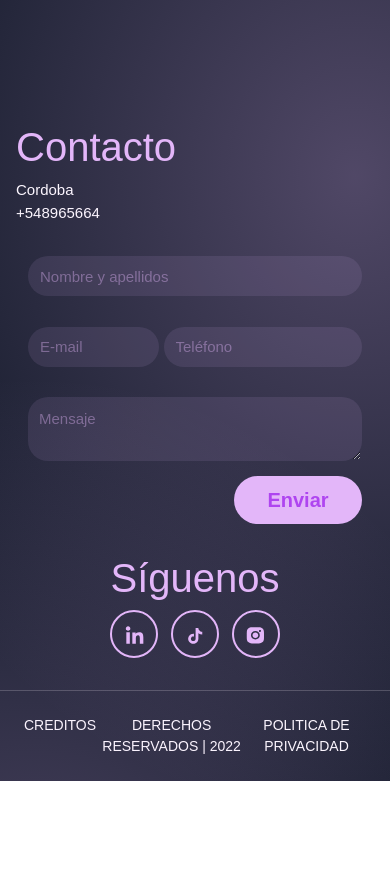
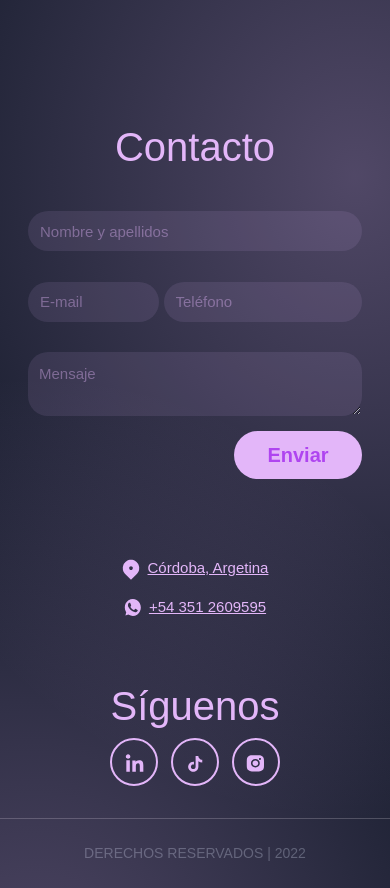
Before and after one commit to Nikkun13/TrabajoTop10, a React (Create React App) app: page / in a window 390 px wide. Shown: the part 5960-6848 px from the top of the page. Before the commit the page ends 6741 px from the top, so only its background shows below. Built offline with nearby package versions, Linux system fonts and the light colour scheme.

Commit message:
new footer responsive v1

```diff
--- a/src/components/Contact/Contact.css
+++ b/src/components/Contact/Contact.css
@@ -29,27 +29,7 @@
   margin-left: 5.5rem;
   margin-right: 5rem;
 }
-@media (max-width: 763px) {
-  .contactTituloDos {
-    font-size: 9.5vh;
-    padding: 0px;
-  }
-  .contacto {
-    align-items: center;
-    flex-direction: column;
-    width: 100%;
-  }
-  .formAndContact {
-    flex-wrap: wrap;
-    gap: 2rem;
-    margin-left: 1rem;
-    margin-right: 1rem;
-    justify-content: center;
-  }
-  .contactMail {
-    font-size: 3.5vh;
-  }
-}
+
 .contacto {
   display: flex;
   flex-direction: column;
@@ -104,6 +84,15 @@ li {
 .contForm {
   font-size: 40px;
   color: #e3b6f9;
+}
+.contacto a {
+  z-index: 1;
+  color: #e3b6f9;
+  text-decoration: true;
+  margin-bottom: 1rem;
+}
+.contacto a svg {
+  margin-right: 0.5rem;
 }
 .Button {
   z-index: 1;
@@ -180,3 +169,24 @@ textarea:focus {
   animation: 0.3s ease-out;
   transition: all 0.3s linear;
 }
+@media (max-width: 763px) {
+  .contactTituloDos {
+    font-size: 9.5vh;
+    padding: 0px;
+  }
+  .contacto {
+    align-items: center;
+    flex-direction: column;
+    width: 100%;
+  }
+  .formAndContact {
+    flex-wrap: wrap;
+    gap: 2rem;
+    margin-left: 1rem;
+    margin-right: 1rem;
+    justify-content: center;
+  }
+  .contactMail {
+    font-size: 3.5vh;
+  }
+}
--- a/src/components/Contact/Contact.js
+++ b/src/components/Contact/Contact.js
@@ -1,8 +1,11 @@
 import "./Contact.css";
 import { CopyToClipboard } from "react-copy-to-clipboard";
 import { useState } from "react";
+import useScreenSize from "../../hooks/useScreenSize";
 
 const Contact = () => {
+  const { width } = useScreenSize();
+
   const [mensaje, setMensaje] = useState("Copiar email");
   const copiar = () => {
     setMensaje("¡email copiado!");
@@ -15,8 +18,10 @@ const Contact = () => {
     let x = e.clientX;
     let y = e.clientY;
 
-    e.target.children[0].style.top = y - 50 + "px";
-    e.target.children[0].style.left = x - 100 + "px";
+    if (e.target.className === "contactMail") {
+      e.target.children[0].style.top = y - 50 + "px";
+      e.target.children[0].style.left = x - 80 + "px";
+    }
   };
   return (
     <div id="contacto">
@@ -42,8 +47,46 @@ const Contact = () => {
       <div className="formAndContact">
         <section className="contacto">
           <h5 className="contForm">Contacto</h5>
-          <span>Cordoba</span>
-          <span>+548965664</span>
+          {width > 767 && (
+            <>
+              <a
+                target="blank"
+                href="https://www.google.com.ar/maps/place/C%C3%B3rdoba/@-31.399084,-64.3344302,11z/data=!3m1!4b1!4m5!3m4!1s0x9432985f478f5b69:0xb0a24f9a5366b092!8m2!3d-31.4200833!4d-64.1887761"
+              >
+                <svg
+                  width="18"
+                  height="21"
+                  viewBox="0 0 18 21"
+                  fill="none"
+                  xmlns="http://www.w3.org/2000/svg"
+                >
+                  <path
+                    d="M14.8337 14.9171L9 20.7508L3.16634 14.9171C2.01256 13.7633 1.22684 12.2933 0.908518 10.693C0.590198 9.09261 0.753581 7.43382 1.37801 5.92633C2.00243 4.41885 3.05986 3.13038 4.41656 2.22386C5.77326 1.31735 7.36831 0.833496 9 0.833496C10.6317 0.833496 12.2267 1.31735 13.5834 2.22386C14.9401 3.13038 15.9976 4.41885 16.622 5.92633C17.2464 7.43382 17.4098 9.09261 17.0915 10.693C16.7732 12.2933 15.9874 13.7633 14.8337 14.9171ZM9 10.9168C9.48623 10.9168 9.95255 10.7236 10.2964 10.3798C10.6402 10.036 10.8333 9.56965 10.8333 9.08342C10.8333 8.59719 10.6402 8.13088 10.2964 7.78706C9.95255 7.44325 9.48623 7.25009 9 7.25009C8.51377 7.25009 8.04746 7.44325 7.70364 7.78706C7.35982 8.13088 7.16667 8.59719 7.16667 9.08342C7.16667 9.56965 7.35982 10.036 7.70364 10.3798C8.04746 10.7236 8.51377 10.9168 9 10.9168Z"
+                    fill="#E3B6F9"
+                  />
+                </svg>
+                Córdoba, Argetina
+              </a>
+              <a
+                href="https://api.whatsapp.com/send?phone=543512609595&text=Hola%21%20"
+                target="blank"
+              >
+                <svg
+                  width="17"
+                  height="17"
+                  viewBox="0 0 17 17"
+                  fill="none"
+                  xmlns="http://www.w3.org/2000/svg"
+                >
+                  <path
+                    d="M15.634 3.98497C13.234 0.0999692 8.33401 -1.05503 4.53401 1.35997C0.834008 3.77497 -0.365992 9.02497 2.03401 12.91L2.23401 13.225L1.43401 16.375L4.43401 15.535L4.73401 15.745C6.03401 16.48 7.43401 16.9 8.83401 16.9C10.334 16.9 11.834 16.48 13.134 15.64C16.834 13.12 17.934 7.97497 15.634 3.98497ZM13.534 12.07C13.134 12.7 12.634 13.12 11.934 13.225C11.534 13.225 11.034 13.435 9.03401 12.595C7.33401 11.755 5.93401 10.39 4.93401 8.81497C4.33401 8.07997 4.03401 7.13497 3.93401 6.18997C3.93401 5.34997 4.23401 4.61497 4.73401 4.08997C4.93401 3.87997 5.13401 3.77497 5.33401 3.77497H5.83401C6.03401 3.77497 6.23401 3.77497 6.33401 4.19497C6.53401 4.71997 7.03401 5.97997 7.03401 6.08497C7.13401 6.18997 7.13401 6.39997 7.03401 6.50497C7.13401 6.71497 7.03401 6.92497 6.93401 7.02997C6.83401 7.13497 6.73401 7.34497 6.63401 7.44997C6.43401 7.55497 6.33401 7.76497 6.43401 7.97497C6.83401 8.60497 7.33401 9.23497 7.83401 9.75997C8.43401 10.285 9.03401 10.705 9.73401 11.02C9.93401 11.125 10.134 11.125 10.234 10.915C10.334 10.705 10.834 10.18 11.034 9.96997C11.234 9.75997 11.334 9.75997 11.534 9.86497L13.134 10.705C13.334 10.81 13.534 10.915 13.634 11.02C13.734 11.335 13.734 11.755 13.534 12.07Z"
+                    fill="#E3B6F9"
+                  />
+                </svg>
+                +54 351 2609595
+              </a>
+            </>
+          )}
         </section>
 
         {/* */}
@@ -99,6 +142,49 @@ const Contact = () => {
           </form>
         </div>
       </div>
+      {width < 767 && (
+        <div
+          className="contacto"
+          style={{ marginTop: "3rem", marginBottom: "3rem" }}
+        >
+          <a
+            target="blank"
+            href="https://www.google.com.ar/maps/place/C%C3%B3rdoba/@-31.399084,-64.3344302,11z/data=!3m1!4b1!4m5!3m4!1s0x9432985f478f5b69:0xb0a24f9a5366b092!8m2!3d-31.4200833!4d-64.1887761"
+          >
+            <svg
+              width="18"
+              height="21"
+              viewBox="0 0 18 21"
+              fill="none"
+              xmlns="http://www.w3.org/2000/svg"
+            >
+              <path
+                d="M14.8337 14.9171L9 20.7508L3.16634 14.9171C2.01256 13.7633 1.22684 12.2933 0.908518 10.693C0.590198 9.09261 0.753581 7.43382 1.37801 5.92633C2.00243 4.41885 3.05986 3.13038 4.41656 2.22386C5.77326 1.31735 7.36831 0.833496 9 0.833496C10.6317 0.833496 12.2267 1.31735 13.5834 2.22386C14.9401 3.13038 15.9976 4.41885 16.622 5.92633C17.2464 7.43382 17.4098 9.09261 17.0915 10.693C16.7732 12.2933 15.9874 13.7633 14.8337 14.9171ZM9 10.9168C9.48623 10.9168 9.95255 10.7236 10.2964 10.3798C10.6402 10.036 10.8333 9.56965 10.8333 9.08342C10.8333 8.59719 10.6402 8.13088 10.2964 7.78706C9.95255 7.44325 9.48623 7.25009 9 7.25009C8.51377 7.25009 8.04746 7.44325 7.70364 7.78706C7.35982 8.13088 7.16667 8.59719 7.16667 9.08342C7.16667 9.56965 7.35982 10.036 7.70364 10.3798C8.04746 10.7236 8.51377 10.9168 9 10.9168Z"
+                fill="#E3B6F9"
+              />
+            </svg>
+            Córdoba, Argetina
+          </a>
+          <a
+            href="https://api.whatsapp.com/send?phone=543512609595&text=Hola%21%20"
+            target="blank"
+          >
+            <svg
+              width="17"
+              height="17"
+              viewBox="0 0 17 17"
+              fill="none"
+              xmlns="http://www.w3.org/2000/svg"
+            >
+              <path
+                d="M15.634 3.98497C13.234 0.0999692 8.33401 -1.05503 4.53401 1.35997C0.834008 3.77497 -0.365992 9.02497 2.03401 12.91L2.23401 13.225L1.43401 16.375L4.43401 15.535L4.73401 15.745C6.03401 16.48 7.43401 16.9 8.83401 16.9C10.334 16.9 11.834 16.48 13.134 15.64C16.834 13.12 17.934 7.97497 15.634 3.98497ZM13.534 12.07C13.134 12.7 12.634 13.12 11.934 13.225C11.534 13.225 11.034 13.435 9.03401 12.595C7.33401 11.755 5.93401 10.39 4.93401 8.81497C4.33401 8.07997 4.03401 7.13497 3.93401 6.18997C3.93401 5.34997 4.23401 4.61497 4.73401 4.08997C4.93401 3.87997 5.13401 3.77497 5.33401 3.77497H5.83401C6.03401 3.77497 6.23401 3.77497 6.33401 4.19497C6.53401 4.71997 7.03401 5.97997 7.03401 6.08497C7.13401 6.18997 7.13401 6.39997 7.03401 6.50497C7.13401 6.71497 7.03401 6.92497 6.93401 7.02997C6.83401 7.13497 6.73401 7.34497 6.63401 7.44997C6.43401 7.55497 6.33401 7.76497 6.43401 7.97497C6.83401 8.60497 7.33401 9.23497 7.83401 9.75997C8.43401 10.285 9.03401 10.705 9.73401 11.02C9.93401 11.125 10.134 11.125 10.234 10.915C10.334 10.705 10.834 10.18 11.034 9.96997C11.234 9.75997 11.334 9.75997 11.534 9.86497L13.134 10.705C13.334 10.81 13.534 10.915 13.634 11.02C13.734 11.335 13.734 11.755 13.534 12.07Z"
+                fill="#E3B6F9"
+              />
+            </svg>
+            +54 351 2609595
+          </a>
+        </div>
+      )}
     </div>
   );
 };
--- a/src/components/Footer/Footer.js
+++ b/src/components/Footer/Footer.js
@@ -1,6 +1,8 @@
 import "./Footer.css";
+import useScreenSize from "../../hooks/useScreenSize";
 
 const Footer = () => {
+  const { width } = useScreenSize();
   return (
     <>
       <div className="redes" id="redes">
@@ -63,11 +65,20 @@ const Footer = () => {
         </div>
       </div>
 
-      <div className="footerSection">
-        <span>CREDITOS</span>
-        <span>DERECHOS RESERVADOS | 2022</span>
-        <span>POLITICA DE PRIVACIDAD</span>
-      </div>
+      {width > 767 ? (
+        <div className="footerSection">
+          <span>CREDITOS</span>
+          <span>DERECHOS RESERVADOS | 2022</span>
+          <span>POLITICA DE PRIVACIDAD</span>
+        </div>
+      ) : (
+        <div
+          style={{ justifyContent: "center", color: "#4B5563" }}
+          className="footerSection"
+        >
+          <span>DERECHOS RESERVADOS | 2022</span>
+        </div>
+      )}
     </>
   );
 };
--- /dev/null
+++ b/src/hooks/useScreenSize.js
@@ -0,0 +1,23 @@
+import { useState, useEffect } from "react";
+
+const useScreenSize = () => {
+  const [width, setWidth] = useState(window.innerWidth);
+  const [height, setHeight] = useState(window.innerHeight);
+
+  useEffect(() => {
+    window.addEventListener("resize", handleResize);
+
+    return () => {
+      window.removeEventListener("resize", handleResize);
+    };
+  }, []);
+
+  const handleResize = () => {
+    setWidth(window.innerWidth);
+    setHeight(window.innerHeight);
+  };
+
+  return { width, height };
+};
+
+export default useScreenSize;
```
